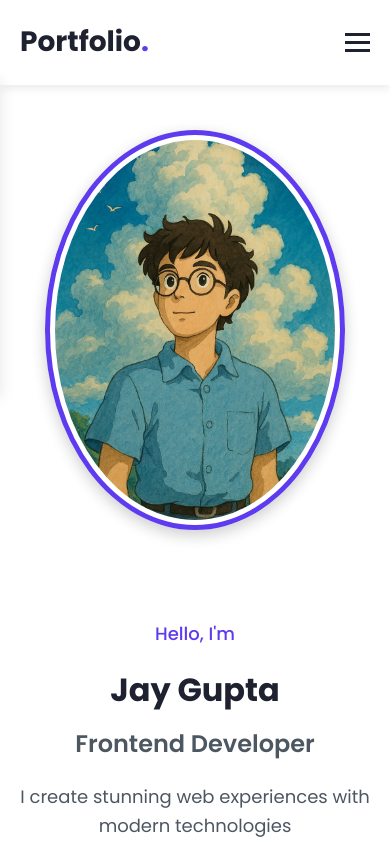
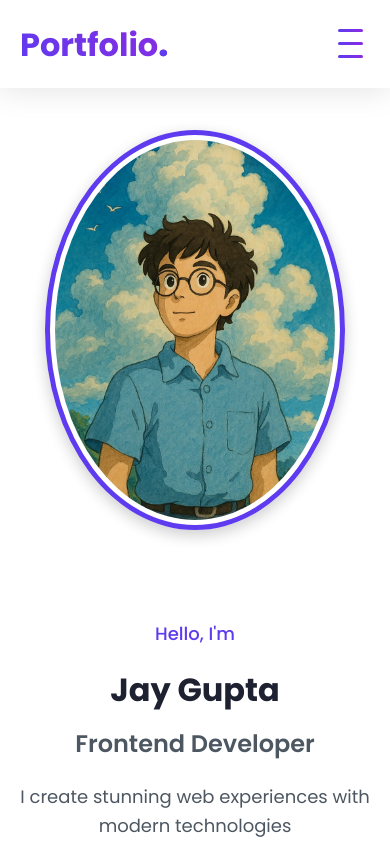
Before and after one commit to JayGupta930/portfolio, a React (Create React App) app: page / in a window 390 px wide. Shown: the top 844 px of the page. Built offline with nearby package versions, Linux system fonts and the light colour scheme.

Commit message:
Enhance Navbar component with scroll effect and mobile menu functionality

```diff
--- a/src/components/Navbar.js
+++ b/src/components/Navbar.js
@@ -1,11 +1,33 @@
-import React, { useState } from 'react';
+import React, { useState, useEffect } from 'react';
 import '../styles/Navbar.css';
 
 const Navbar = () => {
   const [isMenuOpen, setIsMenuOpen] = useState(false);
+  const [isScrolled, setIsScrolled] = useState(false);
+
+  // Close mobile menu when clicking a link
+  const handleLinkClick = () => {
+    if (isMenuOpen) {
+      setIsMenuOpen(false);
+    }
+  };
+
+  // Add scroll effect
+  useEffect(() => {
+    const handleScroll = () => {
+      if (window.scrollY > 50) {
+        setIsScrolled(true);
+      } else {
+        setIsScrolled(false);
+      }
+    };
+
+    window.addEventListener('scroll', handleScroll);
+    return () => window.removeEventListener('scroll', handleScroll);
+  }, []);
 
   return (
-    <nav className="navbar">
+    <nav className={`navbar ${isScrolled ? 'scrolled' : ''}`}>
       <div className="navbar-container">
         <a href="#home" className="navbar-logo">
           Portfolio<span>.</span>
@@ -13,15 +35,15 @@ const Navbar = () => {
 
         <div className={`navbar-menu ${isMenuOpen ? 'active' : ''}`}>
           <ul className="navbar-items">
-            <li><a href="#home" className="navbar-link">Home</a></li>
-            <li><a href="#about" className="navbar-link">About</a></li>
-            <li><a href="#skills" className="navbar-link">Skills</a></li>
-            <li><a href="#projects" className="navbar-link">Projects</a></li>
-            <li><a href="#contact" className="navbar-link">Contact</a></li>
+            <li><a href="#home" className="navbar-link" onClick={handleLinkClick}>Home</a></li>
+            <li><a href="#about" className="navbar-link" onClick={handleLinkClick}>About</a></li>
+            <li><a href="#skills" className="navbar-link" onClick={handleLinkClick}>Skills</a></li>
+            <li><a href="#projects" className="navbar-link" onClick={handleLinkClick}>Projects</a></li>
+            <li><a href="#contact" className="navbar-link" onClick={handleLinkClick}>Contact</a></li>
           </ul>
         </div>
 
-        <div className="navbar-toggle" onClick={() => setIsMenuOpen(!isMenuOpen)}>
+        <div className={`navbar-toggle ${isMenuOpen ? 'active' : ''}`} onClick={() => setIsMenuOpen(!isMenuOpen)}>
           <span className="bar"></span>
           <span className="bar"></span>
           <span className="bar"></span>
--- a/src/styles/Navbar.css
+++ b/src/styles/Navbar.css
@@ -3,10 +3,13 @@
   top: 0;
   left: 0;
   width: 100%;
-  background-color: var(--white);
-  box-shadow: 0 2px 10px rgba(0, 0, 0, 0.1);
-  padding: 20px 0;
+  background: rgba(255, 255, 255, 0.85);
+  backdrop-filter: blur(10px);
+  -webkit-backdrop-filter: blur(10px);
+  box-shadow: 0 4px 30px rgba(0, 0, 0, 0.1);
+  padding: 15px 0;
   z-index: 1000;
+  transition: all 0.3s ease;
 }
 
 .navbar-container {
@@ -19,31 +22,48 @@
 }
 
 .navbar-logo {
-  font-size: 28px;
-  font-weight: 700;
+  font-size: 32px;
+  font-weight: 800;
   color: var(--text-dark);
   text-decoration: none;
+  position: relative;
+  background: linear-gradient(45deg, var(--primary-color), #8a2be2);
+  background-clip: text;
+  -webkit-background-clip: text;
+  -webkit-text-fill-color: transparent;
+  transition: transform 0.3s ease;
+}
+
+.navbar-logo:hover {
+  transform: translateY(-2px);
 }
 
 .navbar-logo span {
+  font-size: 36px;
   color: var(--primary-color);
+  -webkit-text-fill-color: var(--primary-color);
 }
 
 .navbar-items {
   display: flex;
   list-style: none;
+  gap: 40px;
+  margin: 0;
+  padding: 0;
 }
 
 .navbar-items li {
-  margin-left: 30px;
+  position: relative;
 }
 
 .navbar-link {
   color: var(--text-dark);
   text-decoration: none;
-  font-weight: 500;
+  font-weight: 600;
+  font-size: 17px;
   position: relative;
-  transition: color 0.3s ease;
+  transition: all 0.3s ease;
+  padding: 5px 0;
 }
 
 .navbar-link:hover {
@@ -54,59 +74,81 @@
   content: '';
   position: absolute;
   width: 0;
-  height: 2px;
-  bottom: -5px;
-  left: 0;
-  background-color: var(--primary-color);
-  transition: width 0.3s ease;
+  height: 3px;
+  bottom: -3px;
+  left: 50%;
+  background: linear-gradient(90deg, var(--primary-color), #8a2be2);
+  transition: width 0.3s ease, left 0.3s ease;
+  border-radius: 2px;
 }
 
 .navbar-link:hover::after {
   width: 100%;
+  left: 0;
 }
 
 .navbar-toggle {
   display: none;
   cursor: pointer;
+  background: transparent;
+  border: none;
+  width: 40px;
+  height: 40px;
+  border-radius: 50%;
+  position: relative;
+  transition: all 0.3s ease;
+}
+
+.navbar-toggle:hover {
+  background: rgba(0, 0, 0, 0.05);
 }
 
 .bar {
   display: block;
   width: 25px;
   height: 3px;
-  background-color: var(--text-dark);
-  margin: 5px 0;
+  background: linear-gradient(90deg, var(--primary-color), #8a2be2);
+  margin: 5px auto;
+  border-radius: 3px;
   transition: all 0.3s ease;
 }
 
 @media (max-width: 768px) {
   .navbar-menu {
     position: fixed;
-    left: -100%;
+    right: -100%;
     top: 70px;
     flex-direction: column;
-    background-color: var(--white);
-    width: 100%;
-    box-shadow: 0 10px 15px rgba(0, 0, 0, 0.1);
-    transition: 0.3s;
-    padding: 20px 0;
+    background: rgba(255, 255, 255, 0.95);
+    backdrop-filter: blur(10px);
+    -webkit-backdrop-filter: blur(10px);
+    width: 80%;
+    height: calc(100vh - 70px);
+    box-shadow: -5px 0 15px rgba(0, 0, 0, 0.1);
+    transition: all 0.4s cubic-bezier(0.175, 0.885, 0.32, 1.275);
+    padding: 30px 0;
+    border-radius: 20px 0 0 0;
   }
 
   .navbar-menu.active {
-    left: 0;
+    right: 0;
   }
 
   .navbar-items {
     flex-direction: column;
     align-items: center;
+    gap: 25px;
   }
 
-  .navbar-items li {
-    margin: 15px 0;
+  .navbar-link {
+    font-size: 20px;
   }
 
   .navbar-toggle {
-    display: block;
+    display: flex;
+    flex-direction: column;
+    justify-content: center;
+    align-items: center;
   }
 
   .navbar-toggle.active .bar:nth-child(1) {
@@ -115,6 +157,7 @@
 
   .navbar-toggle.active .bar:nth-child(2) {
     opacity: 0;
+    transform: translateX(-20px);
   }
 
   .navbar-toggle.active .bar:nth-child(3) {
```
